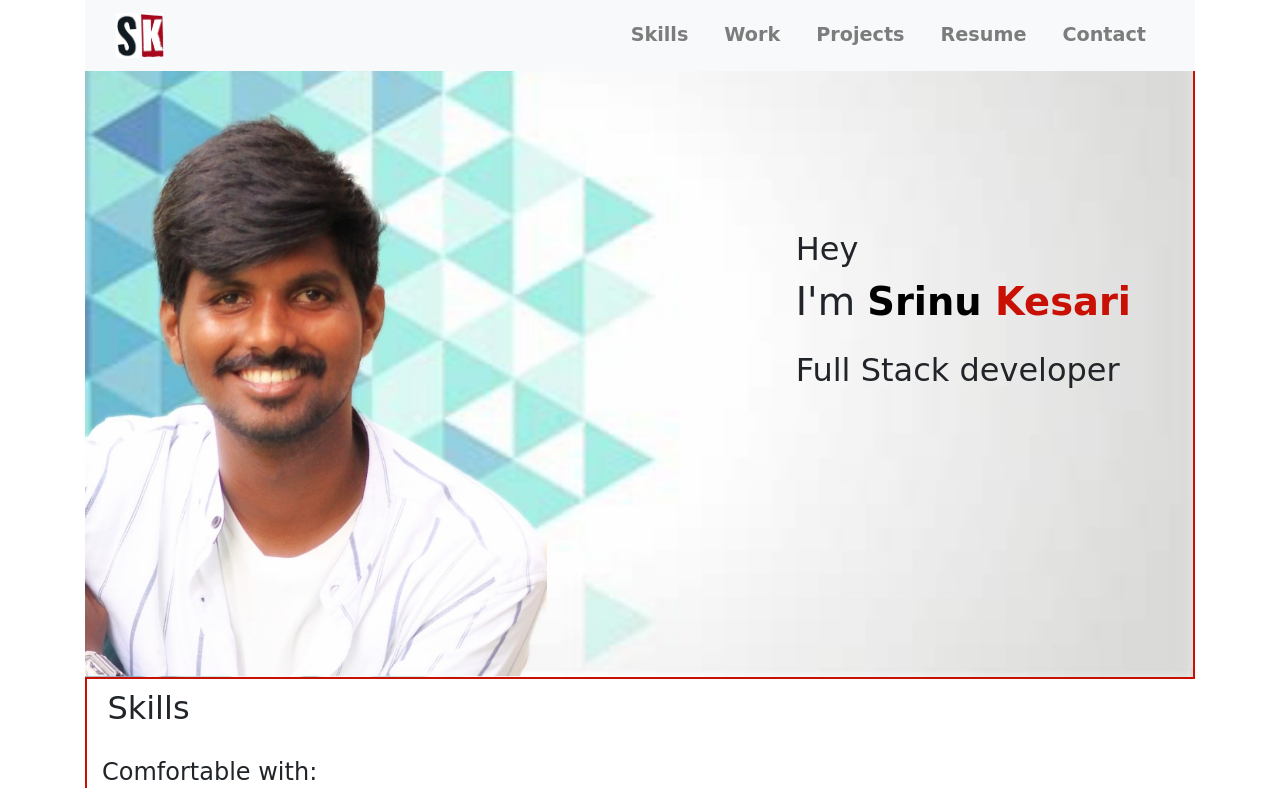
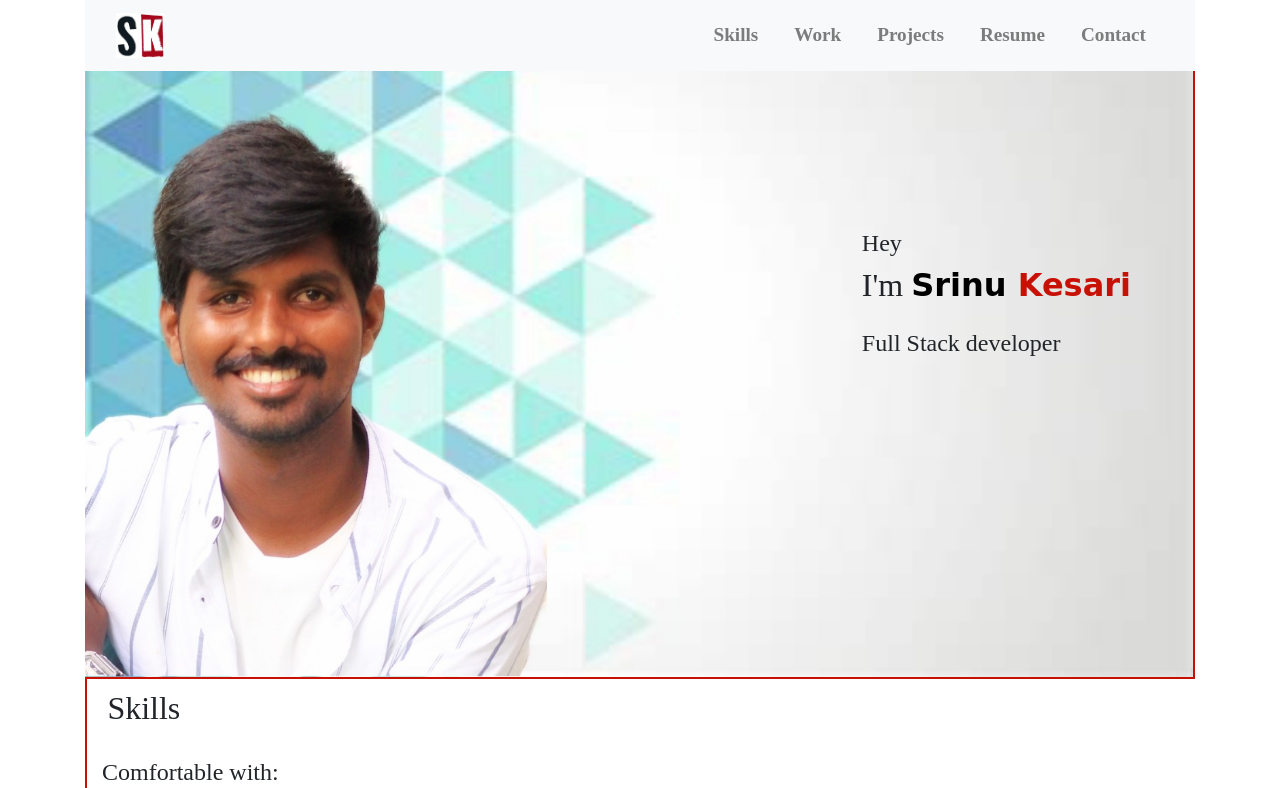
Before and after one commit to srinukesari/Srinu_portfolio, a React (Create React App) app: page / in a window 1280 px wide. Shown: the top 788 px of the page. Built offline with nearby package versions, Linux system fonts and the light colour scheme.

Commit message:
styling changes

```diff
--- a/src/components/All.css
+++ b/src/components/All.css
@@ -4,7 +4,7 @@ figcaption{
     right:4rem;
     font-size:2vw;
     color: currentColor;
-    font-family: Comic Sans MS, Comic Sans, cursive;
+    font-family: "Times New Roman", Times, serif;
 }
 .logo{
     object-fit:cover;
@@ -13,7 +13,7 @@ figcaption{
 }
 .nav-link{
     margin:0px 10px;
-    font-family: Comic Sans MS, Comic Sans, cursive;
+    font-family: "Times New Roman", Times, serif;
     border-radius:3%;
     color:black;
     font-size:1.2rem;
@@ -40,7 +40,7 @@ i{
     border-top : 2px solid #c91004;
 }
 #project,#skills,#work{
-    font-family: Comic Sans MS, Comic Sans, cursive;
+    font-family: "Times New Roman", Times, serif;
     font-size: 3vw;
     padding-bottom: 3vw;
 }
@@ -71,7 +71,7 @@ i{
 }
 
 .download a{
-    font-family: Comic Sans MS, Comic Sans, cursive;
+    font-family: "Times New Roman", Times, serif;
     padding:10px 20px;
     font-weight: bolder;
     color:whitesmoke;
@@ -80,7 +80,7 @@ i{
     text-decoration: none
 }
 .download a:hover{
-    font-family: Comic Sans MS, Comic Sans, cursive;
+    font-family: "Times New Roman", Times, serif;
     padding:10px 20px;
     color:whitesmoke;
     background-color: #c91004;
@@ -104,7 +104,7 @@ button:hover{
     color:#c91004 ;
     font-weight: bolder;
     border: 2px solid #c91004;
-    font-family: Comic Sans MS, Comic Sans, cursive;
+    font-family: "Times New Roman", Times, serif;
     background-color: whitesmoke;
     border-radius:3%;
     text-decoration: none
@@ -128,18 +128,18 @@ button:hover{
 #pro_title{
     padding: .5%;
     font-size: 2rem;
-    font-family: Comic Sans MS, Comic Sans, cursive;
+    font-family: "Times New Roman", Times, serif;
 }
 #pc{
     padding: .5%;
     font-size: 2rem;
 }
 #name{
-    font-size: 3vw;
+    font-size: 2rem;
 }
 #title{
     color:currentColor ;
-    font-size: 2.5vw;
+    font-size: 1.5rem;
 }
 
 #first{
@@ -151,6 +151,6 @@ button:hover{
     font-family: Comic Sans MS, Comic Sans, cursive;
 }
 #tag{
-    font-family: Comic Sans MS, Comic Sans, cursive;
+    font-family: "Times New Roman", Times, serif;
     font-size: 1.5rem;
 }
--- a/src/components/Contact.js
+++ b/src/components/Contact.js
@@ -31,7 +31,7 @@ class Contact extends Component {
             <p id = "tag"><b id = "first">mail me at </b><b id="last"> :) srinukesari333@gmail.com</b></p>
             <br></br>
             <center><p>
-              <b id ='first' >Compile by </b>
+              <b id ='first' >Compiled by </b>
             <b id ="last" >Srinu </b><b id ='first' >Kesari</b></p></center>
         </Container>
     )
```
